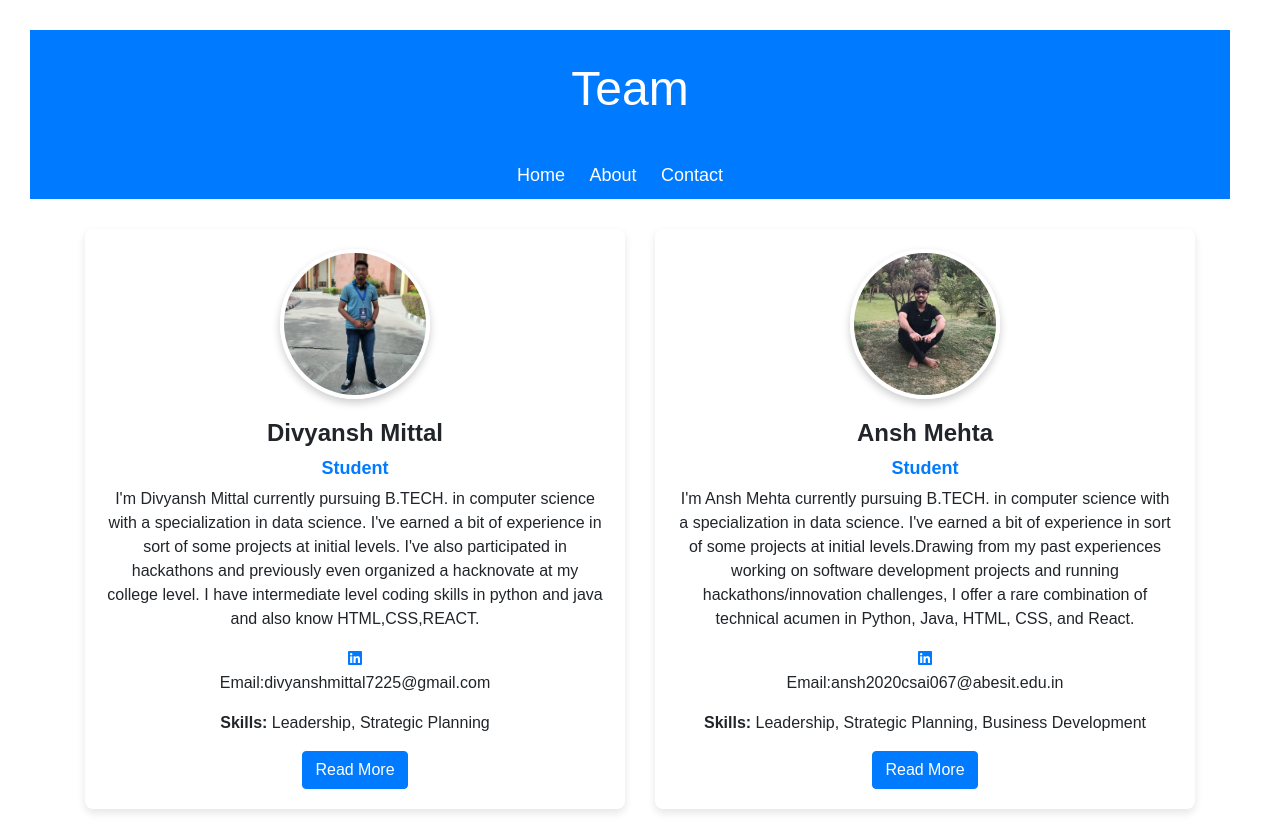
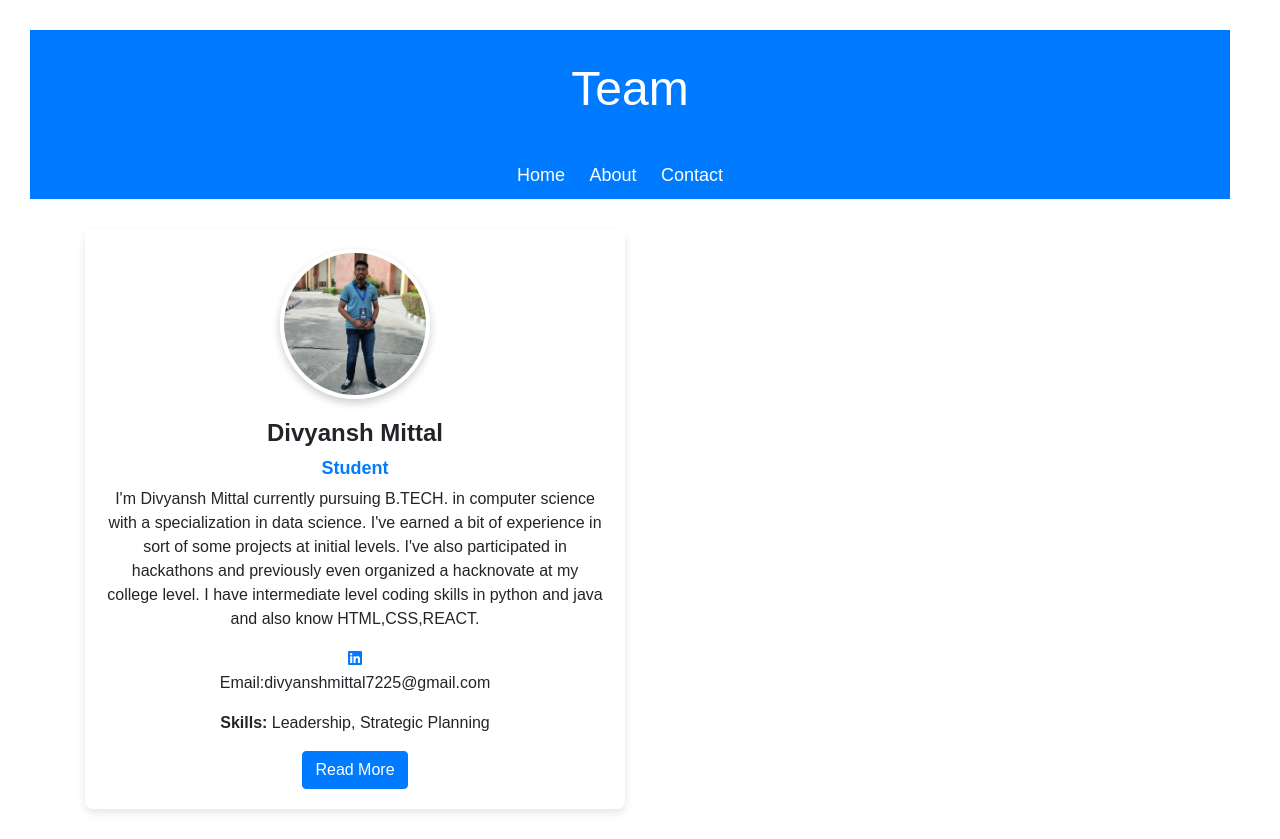
Before and after one commit to Divyansh-Mitta01/travel, a plain HTML site: page team.html in a window 1280 px wide. Drawn offline with nearby package versions, Linux system fonts and the light colour scheme.

Commit message:
Update team.html

```diff
--- a/team.html
+++ b/team.html
@@ -110,22 +110,6 @@
                     <button type="button" class="btn btn-primary read-more" data-toggle="modal" data-target="#">Read More</button>
                 </div>
             </div>
-            <div class="col-md-6">
-                <div class="team-card text-center">
-                    <img src="img/ansh.jpg" alt="Team Member 1">
-                    <h2>Ansh Mehta</h2>
-                    <p class="role">Student</p>
-                    <p class="description">I'm Ansh Mehta currently pursuing B.TECH. in computer science with a specialization in data science. I've earned a bit of experience in sort of some projects at initial levels.Drawing from my past experiences working on software development projects and running hackathons/innovation challenges, I offer a rare combination of technical acumen in Python, Java, HTML, CSS, and React.</p>
-                    <div class="social-links">
-                        <a href="#" class="social-link"><i class="fab fa-linkedin"></i></a>
-                    </div>
-                    <p class="email">Email:ansh2020csai067@abesit.edu.in</p>
-                    <p class="skills"><strong>Skills:</strong> Leadership, Strategic Planning, Business Development</p>
-                    <button type="button" class="btn btn-primary read-more" data-toggle="modal" data-target="#">Read More</button>
-                </div>
-            </div>
-        </div>
-    </div>
     <script src="https://code.jquery.com/jquery-3.5.1.slim.min.js"></script>
     <script src="https://cdn.jsdelivr.net/npm/@popperjs/core@2.9.1/dist/umd/popper.min.js"></script>
     <script src="https://maxcdn.bootstrapcdn.com/bootstrap/4.5.2/js/bootstrap.min.js"></script>
```
